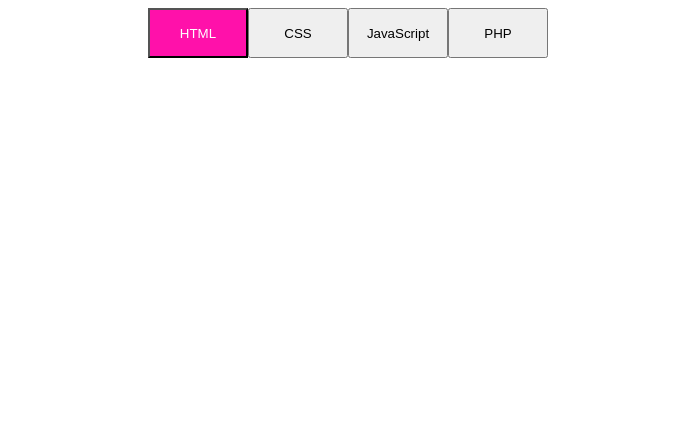
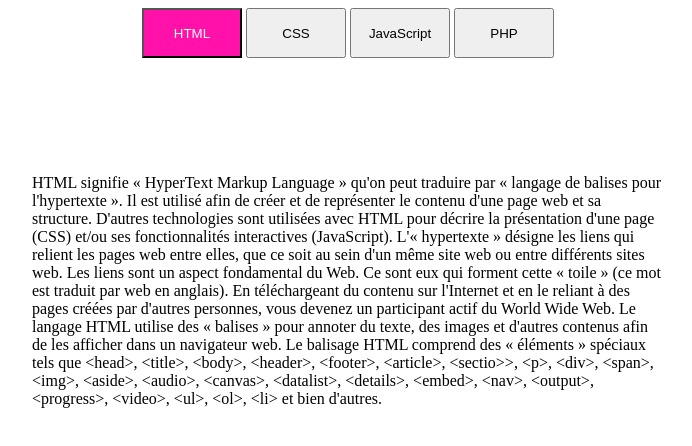
Before and after one commit to IlyasomarH/JavaScriptExercice, a plain HTML site: page index.html in a window 1280 px wide. Both pictures are taken after a click on the button "HTML". Shown: the whole page, without its empty margins (292-984 px from the left). Drawn offline with Linux system fonts and the light colour scheme.

Commit message:
exercice has finished

```diff
--- a/index.html
+++ b/index.html
@@ -11,14 +11,43 @@
 
 
    <div class="conteneur">
+   		<div>
    			<button>HTML</button>
    			<button>CSS</button>
    			<button>JavaScript</button>
    			<button>PHP</button>
+   		</div>
+   		<div>
+   			<p id="p1">
+
+   			</p>
+   		</div>
+
+   		<!-- <h1>Ilyas-2022</h1> -->
+
    </div>
 
-   <p>
 
+
+   <p id="html" >
+	   	HTML signifie « HyperText Markup Language » qu'on peut traduire par « langage de balises pour l'hypertexte ». Il est utilisé afin de créer et de représenter le contenu d'une page web et sa structure. D'autres technologies sont utilisées avec HTML pour décrire la présentation d'une page (CSS) et/ou ses fonctionnalités interactives (JavaScript).
+
+	L'« hypertexte » désigne les liens qui relient les pages web entre elles, que ce soit au sein d'un même site web ou entre différents sites web. Les liens sont un aspect fondamental du Web. Ce sont eux qui forment cette « toile » (ce mot est traduit par web en anglais). En téléchargeant du contenu sur l'Internet et en le reliant à des pages créées par d'autres personnes, vous devenez un participant actif du World Wide Web.
+
+	Le langage HTML utilise des « balises » pour annoter du texte, des images et d'autres contenus afin de les afficher dans un navigateur web. Le balisage HTML comprend des « éléments » spéciaux tels que &lt;head&gt;, &lt;title&gt;, &lt;body&gt;, &lt;header&gt;, &lt;footer&gt;, &lt;article&gt;, &lt;sectio&gt;>, &lt;p&gt;, &lt;div&gt;, &lt;span&gt;, &lt;img&gt;, &lt;aside&gt;, &lt;audio&gt;, &lt;canvas&gt;, &lt;datalist&gt;, &lt;details&gt;, &lt;embed&gt;, &lt;nav&gt;, &lt;output&gt;, &lt;progress&gt;, &lt;video&gt;, &lt;ul&gt;, &lt;ol&gt;, &lt;li&gt; et bien d'autres.
+   </p>
+
+   <p id="css">
+   	Les CSS (Cascading Style Sheets en anglais, ou « feuilles de style en cascade ») sont le code utilisé pour mettre en forme une page web. Les bases des CSS présentent ce qu'il faut savoir pour commencer. Nous répondrons à des questions comme : Comment rendre mon texte rouge ou noir ? Comment faire apparaître mon contenu à tel endroit de l'écran ? Comment décorer ma page web avec une image ou une couleur d'arrière-plan ?
+   </p>
+   <p id="js">
+   	   JavaScript (souvent abrégé en « JS ») est un langage de script léger, orienté objet, principalement connu comme le langage de script des pages web. Mais il est aussi utilisé dans de nombreux environnements extérieurs aux navigateurs web tels que Node.js, Apache CouchDB voire Adobe Acrobat. Le code JavaScript est interprété ou compilé à la volée (JIT). C'est un langage à objets utilisant le concept de prototype, disposant d'un typage faible et dynamique qui permet de programmer suivant plusieurs paradigmes de programmation : fonctionnelle, impérative et orientée objet. Apprenez-en plus sur JavaScript.
+
+		Cette section de MDN est dédiée au langage JavaScript. Pour des informations sur l'utilisation de JavaScript avec les API spécifiques des navigateurs web pour les pages web, veuillez consulter les sections sur les API Web (Web API en anglais) et le DOM.
+   </p>
+
+   <p id="php">
+   	PHP est un langage de script côté serveur conçu pour le développement web mais aussi utilisé comme langage de programmation généraliste. Créée à l'origine par Rasmus Lerdorf en 1994, l'implémentation de la référence PHP est maintenant produite par The PHP Group. PHP signifiait à l'origine Personal Home Page, mais elle correspond maintenant à l'acronyme récursif PHP : Hypertext Preprocessor.
    </p>
 
 <script type="text/javascript" src="script1.js"></script>
--- a/script1.js
+++ b/script1.js
@@ -59,14 +59,70 @@
 
 
 
+window.addEventListener('load', function() {
+    let p=document.getElementById('html')
+    let css=document.getElementById('css').style.display="none"
+    let js=document.getElementById('js').style.display="none"
+    let php=document.getElementById('php').style.display="none"
+	 document.getElementById('p1').innerHTML=p.innerHTML
+    p.style.display="none"
+ //     css.style.display="none"
+	// js.style.display="none"
+	// php.style.display="none"
+})
 
 
 let boutton=document.querySelectorAll('button')
 
 
-let enfant =boutton[0]
+
+for(let i=0; i<boutton.length;i++){
+	let enfant =boutton[i]
+
 
 enfant.addEventListener('click',function(){
-		enfant.style.backgroundColor='#F1A'
-		enfant.style.color='white'
+
+  let p=document.getElementById('html')
+   let css=document.getElementById('css')
+    let js=document.getElementById('js')
+    let php=document.getElementById('php')
+  // let p1=document.querySelectorAll('p')
+
+  		document.getElementById('p1').innerHTML=php.innerHTML
+
+  			 // alert(p1[3].textContent)
+  			  // alert(css.innerHTML)
+       let bouttonClick=enfant.textContent
+
+       // alert(enfant.textContent)
+
+      if(bouttonClick=='HTML'){
+      	  p.style.display="none";
+	 	document.getElementById('p1').innerHTML=p.innerHTML
+      }
+      else if(bouttonClick=="CSS"){
+      	document.getElementById('p1').innerHTML=css.innerHTML
+      }
+      else if(bouttonClick=="JavaScript"){
+      	document.getElementById('p1').innerHTML=js.innerHTML
+
+      }
+      else if(bouttonClick=="PHP") {
+      	document.getElementById('p1').innerHTML=php.innerHTML
+      }
+
+
 })
+
+}
+
+
+// function defaultF() {
+
+// 	document.getElementById('html').style.color="red"
+
+//  	// 	p.style.display="none";
+// 	 // document.getElementById('p1').innerHTML=p.innerHTML
+
+
+// }
--- a/style.css
+++ b/style.css
@@ -5,10 +5,18 @@
 	/*border: 2px solid black;*/
 	height: 300px;
 	display: flex;
-	flex-direction: row;
-	/*align-items: center;*/
-	justify-content: center;
+	flex-direction: column;
+	align-items: center;
+	/*justify-content: center;*/
+	width: 50%;
+	margin: auto;
 
+
+
+}
+
+.conteneur div{
+	margin-bottom: 100px;
 }
 
 button{
@@ -20,3 +28,13 @@ button{
 	background-color: #F1A;
 	color: white;
 }*/
+
+
+button:focus{
+		background-color: #F1A;
+		color: white;
+
+}
+/*p{
+	display: none;
+}*/
```
